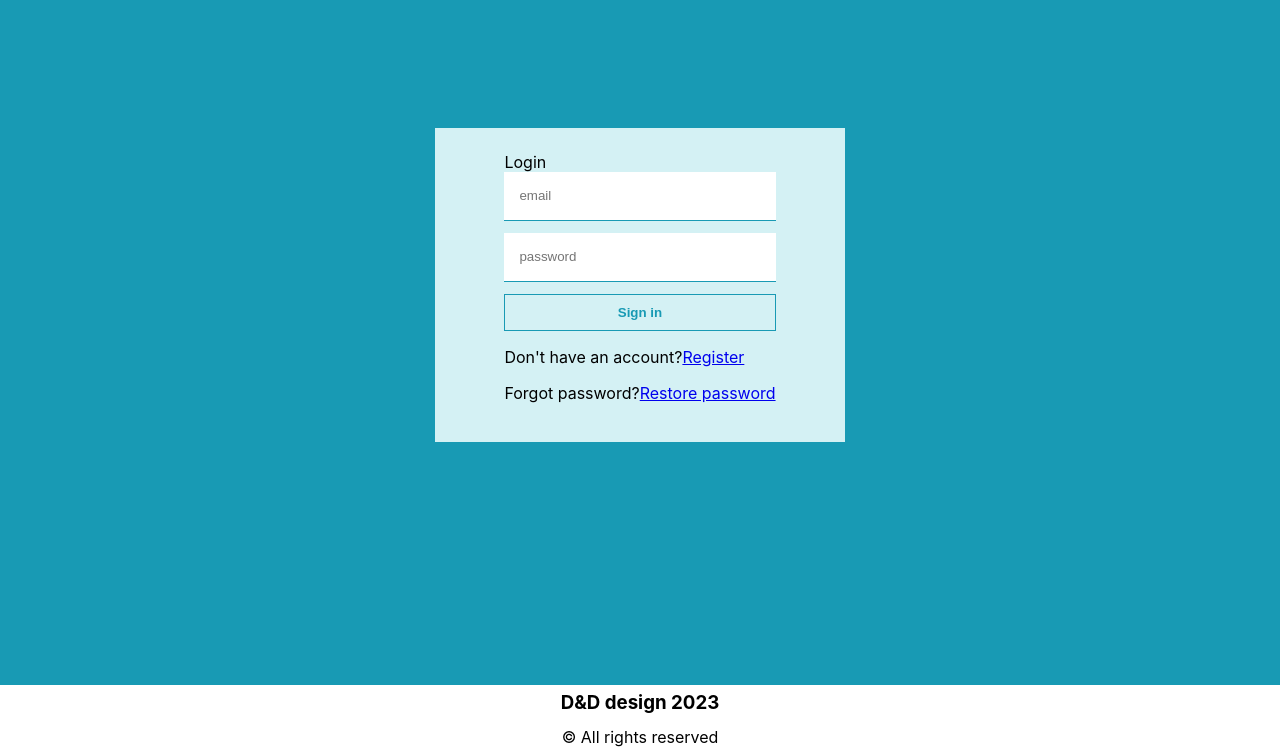
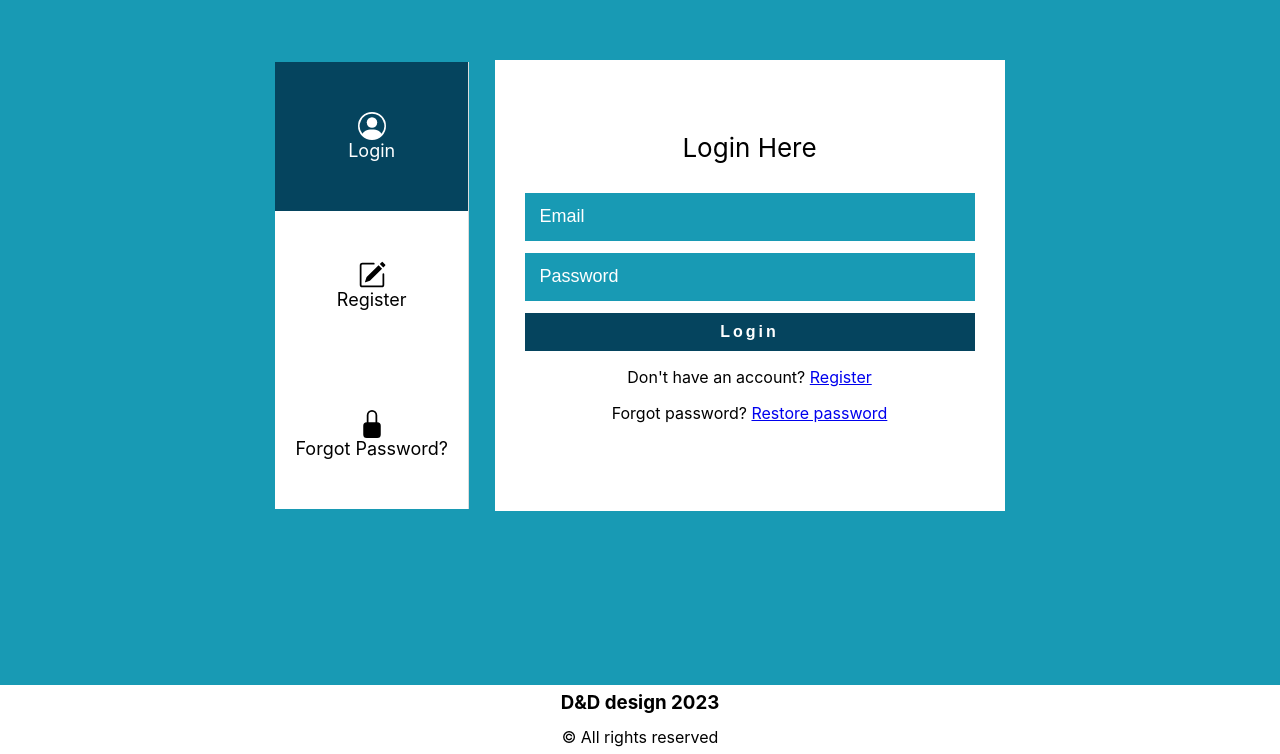
Before and after one commit to DenisTagaev/webchat, a React (Create React App) app: page /login in a window 1280 px wide. Shown: the part 115-869 px from the top of the page. Built offline with nearby package versions, Linux system fonts and the light colour scheme; no server answers.

Commit message:
Login styling is finished

```diff
--- a/src/index.scss
+++ b/src/index.scss
@@ -12,12 +12,29 @@ $mainLight: #D4F1F4;
 }
 
 @mixin initial-inputs {
+  color: #fff;
+  font-size: large;
   height: 18px;
   padding: 15px;
   border: none;
   // width: 86%;
-  border-bottom: 1px solid $primary;
+  // border-bottom: 1px solid $primary;
   outline: none;
+  background-color: $primary;
+}
+
+@mixin logIcons {
+  display: block;
+  font-size: 28px;
+  margin: 0 auto;
+}
+
+@mixin inputBox {
+  background-color: #fff;
+  padding: 72px 30px;
+  width: 450px;
+  text-align: center;
+  column-gap: 30px;
 }
 
 body {
@@ -41,9 +58,3 @@ footer {
     margin: 0.5%;
   }
 }
-
-@mixin logIcons {
-  display: block;
-  font-size: 28px;
-  margin: 0 auto;
-}
--- a/src/pages/Sign-In/Login.jsx
+++ b/src/pages/Sign-In/Login.jsx
@@ -2,6 +2,10 @@ import React from 'react';
 import { Link, useNavigate } from 'react-router-dom';
 import { signInWithEmailAndPassword } from "firebase/auth";
 import { auth } from '../../environments/firebase';
+import Logbar from '../../components/Logbar/Logbar';
+import { HiOutlineMail } from 'react-icons/hi';
+import { HiKey } from 'react-icons/hi';
+
 import './Login.scss';
 
 const Login = () => {
@@ -30,16 +34,19 @@ const Login = () => {
 
     return (
         <div className="loginContainer">
+            <Logbar />
             <div className="loginWrap">
-                <span className="title">Login</span>
+                <span className="title">Login Here</span>
                 <form className="loginForm" onSubmit={handleSubmit}>
-                    <input className="loginInput" type="email" placeholder='email'/>
-                    <input className="loginInput" type="password" placeholder='password'/>
-                    <button id="loginSubmit" type="submit">Sign in</button>
+                    {/* <span className="loginIcon"><HiOutlineMail /></span> */}
+                    <input className="loginInput" type="email" placeholder='Email'/>
+                    {/* <span className="loginIcon"><HiKey /></span> */}
+                    <input className="loginInput" type="password" placeholder='Password'/>
+                    <button id="loginSubmit" type="submit">Login</button>
                 </form>
             {/* for the react router `Link to` is used instead of `a href="#"` */}
-            <p>Don't have an account?<Link to="/register">Register</Link></p>
-            <p>Forgot password?<Link to="/passReset">Restore password</Link></p>
+            <p>Don't have an account? <Link to="/register">Register</Link></p>
+            <p>Forgot password? <Link to="/passReset">Restore password</Link></p>
             </div>
         </div>
     )
--- a/src/pages/Sign-In/Login.scss
+++ b/src/pages/Sign-In/Login.scss
@@ -6,10 +6,16 @@
     display: flex;
     align-items: center;
     justify-content: center;
+    gap: 2%;
 
     .loginWrap {
-        background-color: $mainLight;
-        padding: 1.8% 5.4%;
+        @include inputBox;
+
+        .title {
+            display: block;
+            padding-bottom: 30px;
+            font-size: 26px;
+        }
 
         .loginForm {
             display: flex;
@@ -18,16 +24,28 @@
 
             .loginInput {
                 @include initial-inputs;
+
+                &::placeholder {
+                    color: #fff;
+                }
             }
 
             #loginSubmit {
-                background-color: $mainLight;
-                color: $primary;
-                border: 1px solid $primary !important;
+                background-color: $mainDark;
+                color: #fff;
                 padding: 10px;
+                font-size: 16px;
+                letter-spacing: 3px;
                 font-weight: bold;
                 border: none;
                 cursor: pointer;
+                opacity: 1;
+                transition: 0.5s;
+
+                &:hover {
+                    opacity: 0.8;
+                    transition: 0.5s;
+                }
             }
         }
     }
--- a/src/pages/forgot-pass/PassReset.jsx
+++ b/src/pages/forgot-pass/PassReset.jsx
@@ -1,6 +1,7 @@
 import React, { useState } from 'react'
 import { Link, useNavigate } from 'react-router-dom';
 import { sendPasswordResetEmail } from 'firebase/auth';
+import Logbar from '../../components/Logbar/Logbar';
 
 const PassReset = () => {
     const [email, setEmail] = useState('');
@@ -46,6 +47,7 @@ const PassReset = () => {
 
     return (
         <div className="loginContainer">
+            <Logbar />
             <div className="loginWrap">
                 <span className="title">Reset Password</span>
                 <form className="loginForm" onSubmit={handleSubmit}>
--- a/src/pages/registration/Register.scss
+++ b/src/pages/registration/Register.scss
@@ -35,7 +35,7 @@
                 color: $primary;
             }
 
-            #avatarImage{
+            #avatarImage {
                 width: 15%;
             }
 
```
